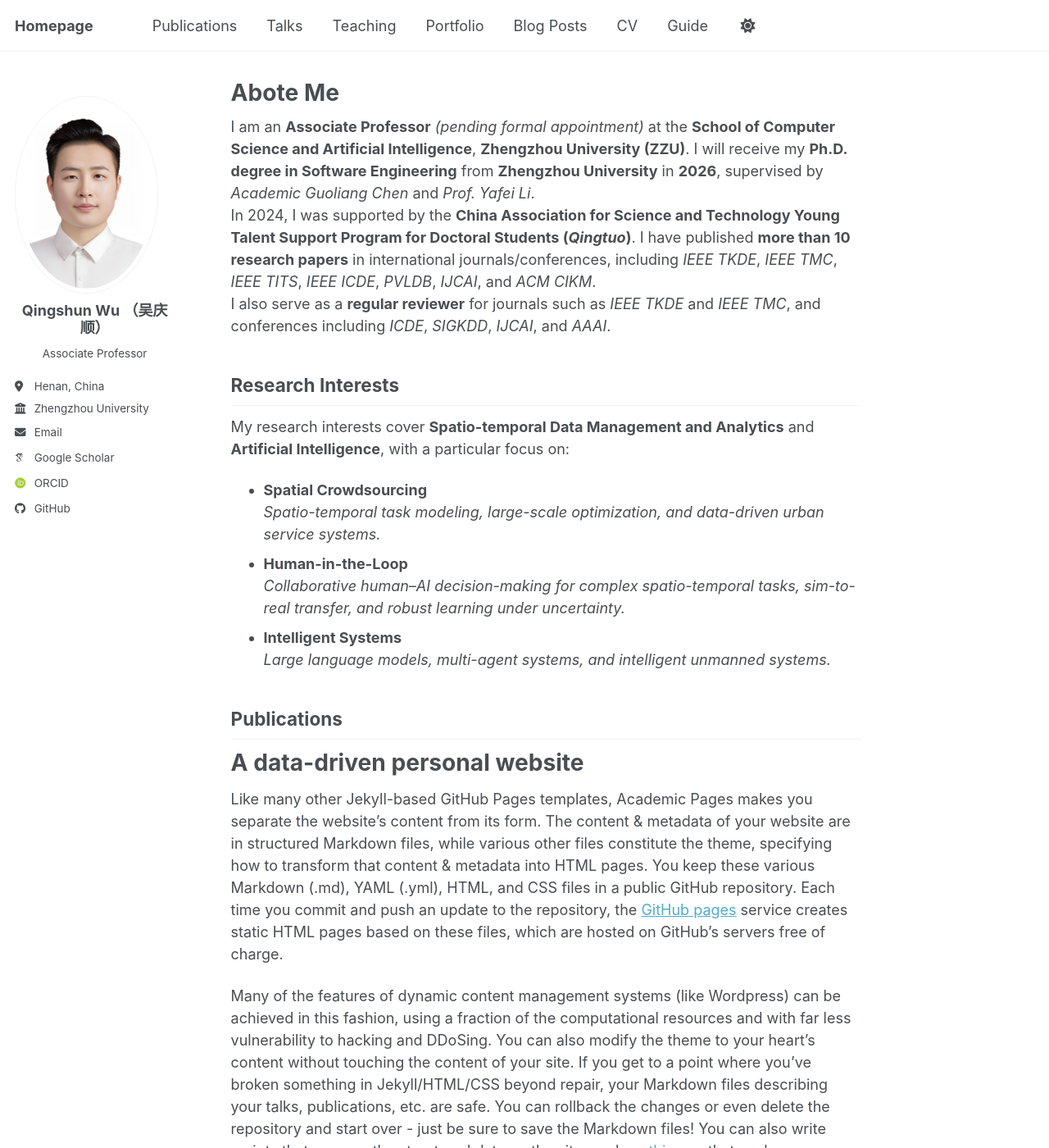
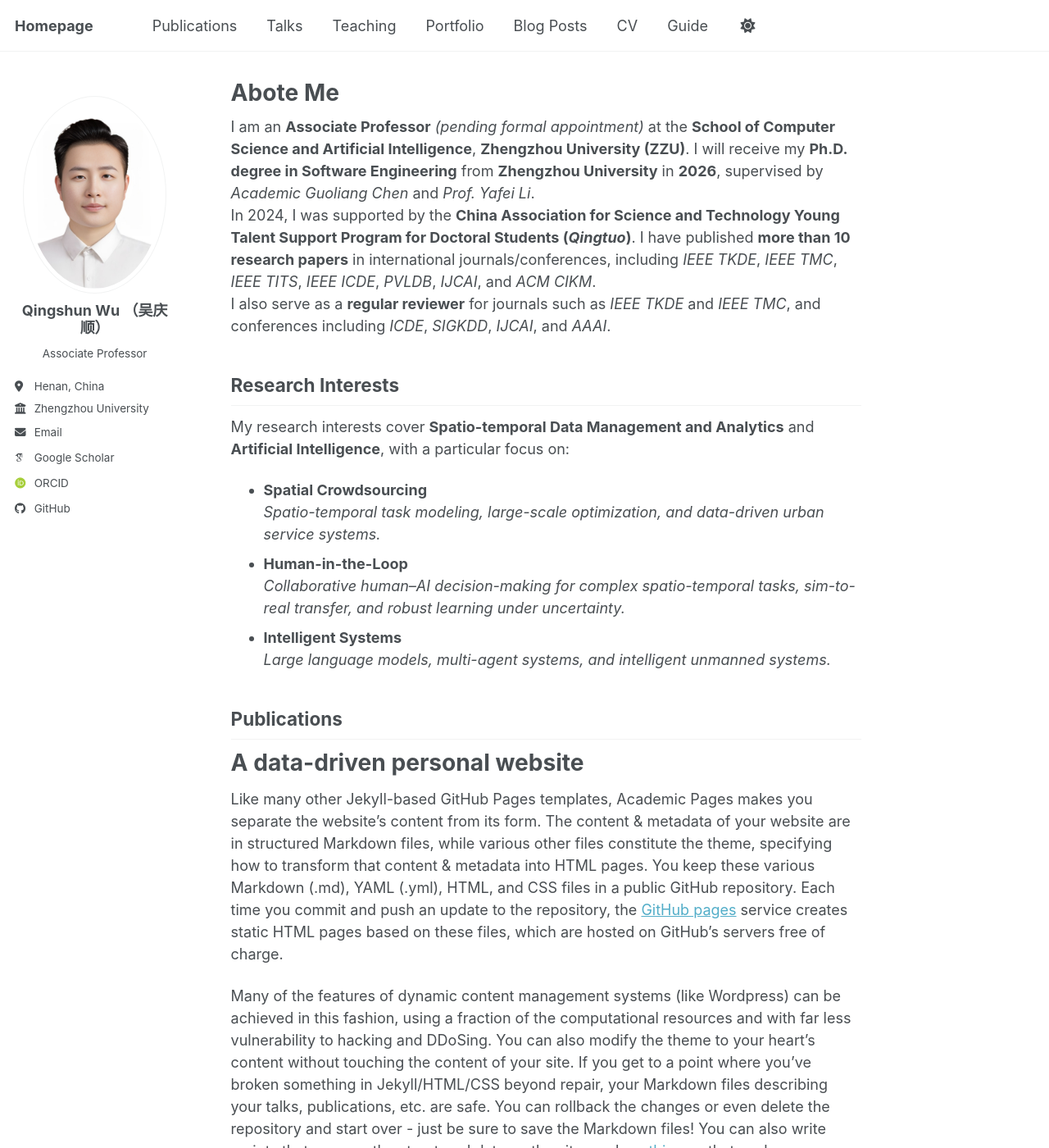
Before and after one commit to aiqswu/homepage, a Jekyll site: the page built from _pages/about.md, in a window 1280 px wide and 1400 px high. Shown: the whole window at 82% size. Built offline with Jekyll 4.4.1, drawn with Linux system fonts in a browser that asks for light colours; some web fonts are replaced; a script bundle is joined from its source files by our own code; library files that are not in the unit come from our copies.

Commit message:
Update _sidebar.scss

```diff
--- a/_sass/layout/_sidebar.scss
+++ b/_sass/layout/_sidebar.scss
@@ -84,6 +84,8 @@
   display: table-cell;
   vertical-align: top;
   width: 36px;
+   text-align: center;
+   padding-left:10px;
   // set width only, for non-square avatars
   // height: 36px;
 
```
